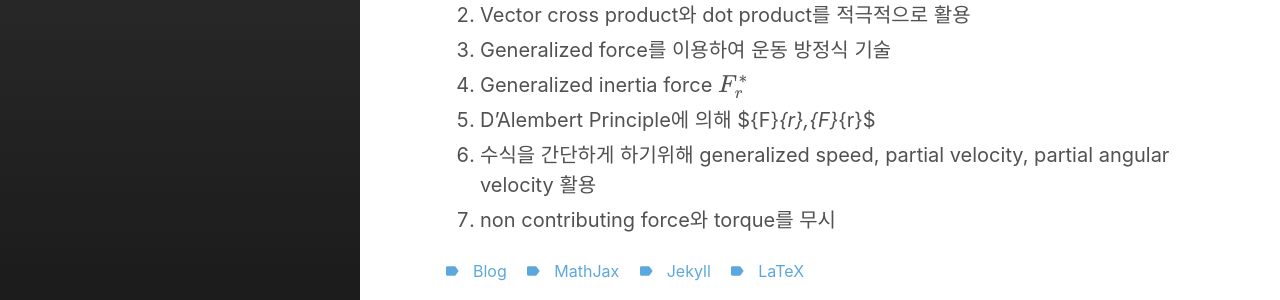
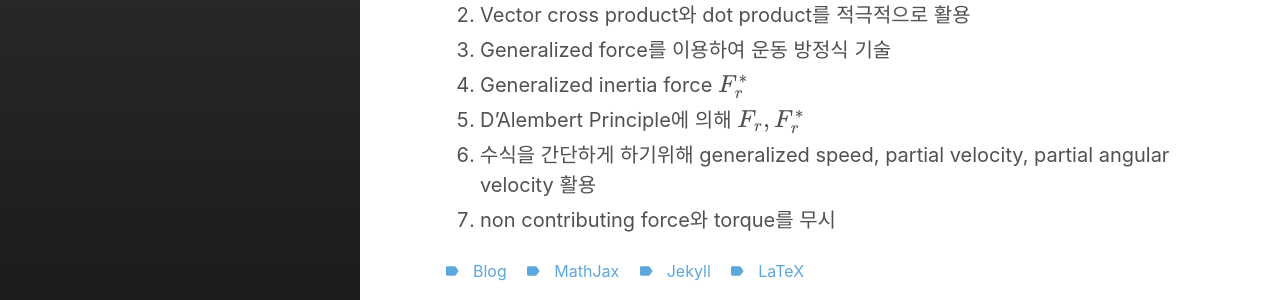
Before and after one commit to tjdalsckd/tjdalsckd.github.io, a Jekyll site: the page built from _posts/2020-09-19-근골격동적모델링_Homework1.md, in a window 1280 px wide and 1043 px high. Shown: the part 266-566 px from the top of the window. Built offline with Jekyll 4.4.1, drawn with Linux system fonts in a browser that asks for light colours; our own code applies the rules of GitHub Pages for plain Markdown files; formulas are drawn with MathJax 3.

```diff
--- a/_posts/2020-09-19-근골격동적모델링_Homework1.md
+++ b/_posts/2020-09-19-근골격동적모델링_Homework1.md
@@ -12,6 +12,6 @@ use_math: true
 2. Vector cross product와 dot product를 적극적으로 활용
 3. Generalized force를 이용하여 운동 방정식 기술
 4. Generalized inertia force ${F}^{*}_{r}$
-5. D'Alembert Principle에 의해 ${F}_{r},{F}_{r}$
+5. D'Alembert Principle에 의해 $F_r,F^*_r$
 6. 수식을 간단하게 하기위해 generalized speed, partial velocity, partial angular velocity 활용
 7. non contributing force와 torque를 무시
```
